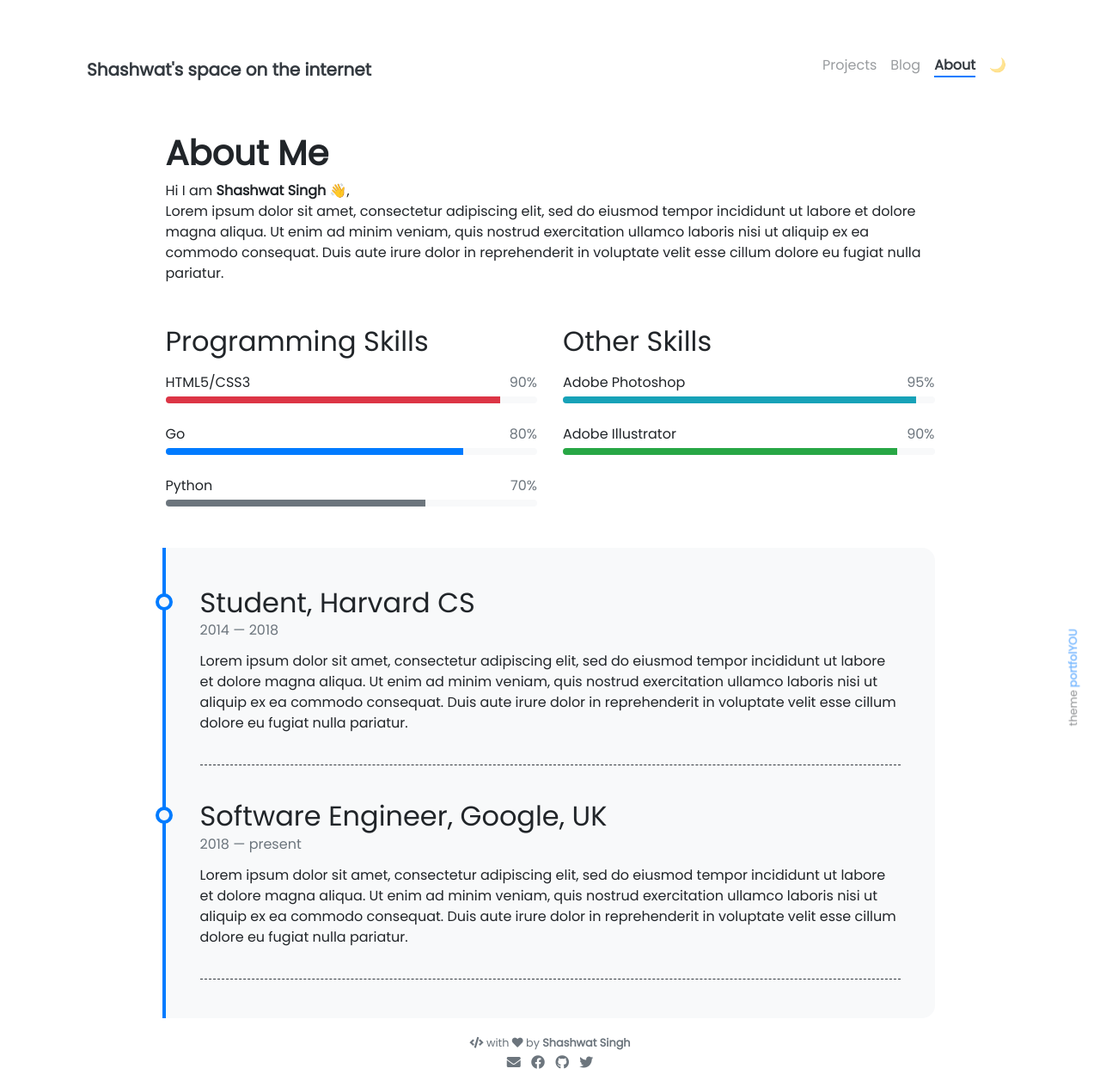
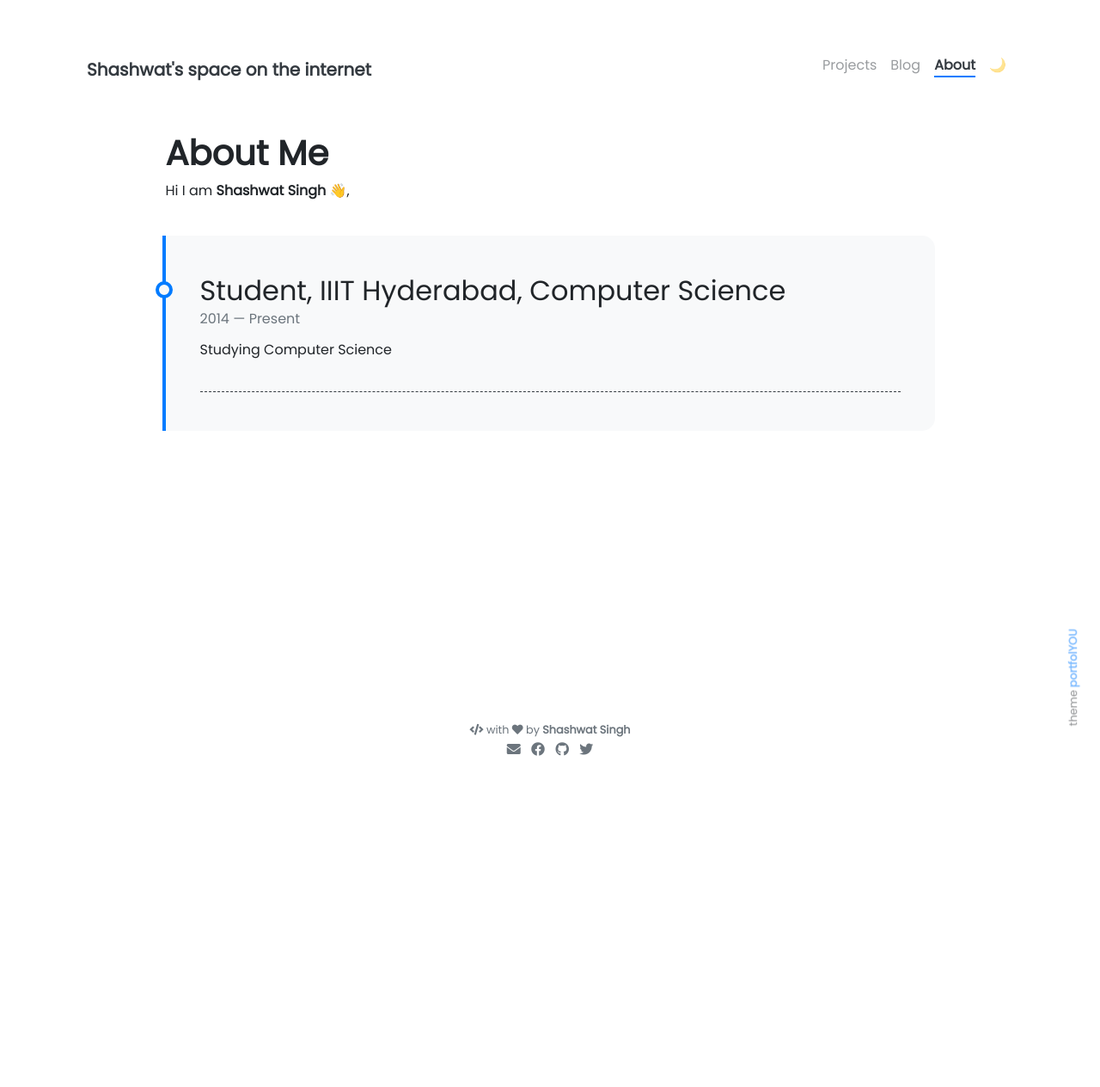
Before and after one commit to shashwat1002/portfolio_site, a Jekyll site: the page built from pages/about.md, in a window 1280 px wide. Shown: the whole page at 86% size. Built offline with Jekyll 4.4.1, drawn with Linux system fonts in a browser that asks for light colours; nearby versions of some CDN libraries; emoji names are drawn with the system emoji font; after the commit the page ends 900 px from its top, so only the background shows below that.

Commit message:
remove place holders, add personal place holders.

```diff
--- a/_data/timeline.yml
+++ b/_data/timeline.yml
@@ -1,17 +1,4 @@
-- title: Student, Harvard CS
+- title: Student, IIIT Hyderabad, Computer Science
   from: 2014
-  to: 2018
-  description: Lorem ipsum dolor sit amet, consectetur adipiscing elit,
-               sed do eiusmod tempor incididunt ut labore et dolore magna aliqua.
-               Ut enim ad minim veniam, quis nostrud exercitation ullamco laboris
-               nisi ut aliquip ex ea commodo consequat. Duis aute irure dolor in
-               reprehenderit in voluptate velit esse cillum dolore eu fugiat nulla pariatur.
-
-- title: Software Engineer, Google, UK
-  from: 2018
-  to: present
-  description: Lorem ipsum dolor sit amet, consectetur adipiscing elit,
-               sed do eiusmod tempor incididunt ut labore et dolore magna aliqua.
-               Ut enim ad minim veniam, quis nostrud exercitation ullamco laboris
-               nisi ut aliquip ex ea commodo consequat. Duis aute irure dolor in
-               reprehenderit in voluptate velit esse cillum dolore eu fugiat nulla pariatur.
+  to: Present
+  description: Studying Computer Science
--- a/pages/about.md
+++ b/pages/about.md
@@ -8,12 +8,12 @@
 # **About Me**
 
 Hi I am **{{ site.author.name }}** :wave:,<br>
-Lorem ipsum dolor sit amet, consectetur adipiscing elit, sed do eiusmod tempor incididunt ut labore et dolore magna aliqua. Ut enim ad minim veniam, quis nostrud exercitation ullamco laboris nisi ut aliquip ex ea commodo consequat. Duis aute irure dolor in reprehenderit in voluptate velit esse cillum dolore eu fugiat nulla pariatur.
 
-<div class="row">
+
+<!-- <div class="row">
 {% include about/skills.html title="Programming Skills" source=site.data.programming-skills %}
 {% include about/skills.html title="Other Skills" source=site.data.other-skills %}
-</div>
+</div> -->
 
 <div class="row">
 {% include about/timeline.html %}
```
